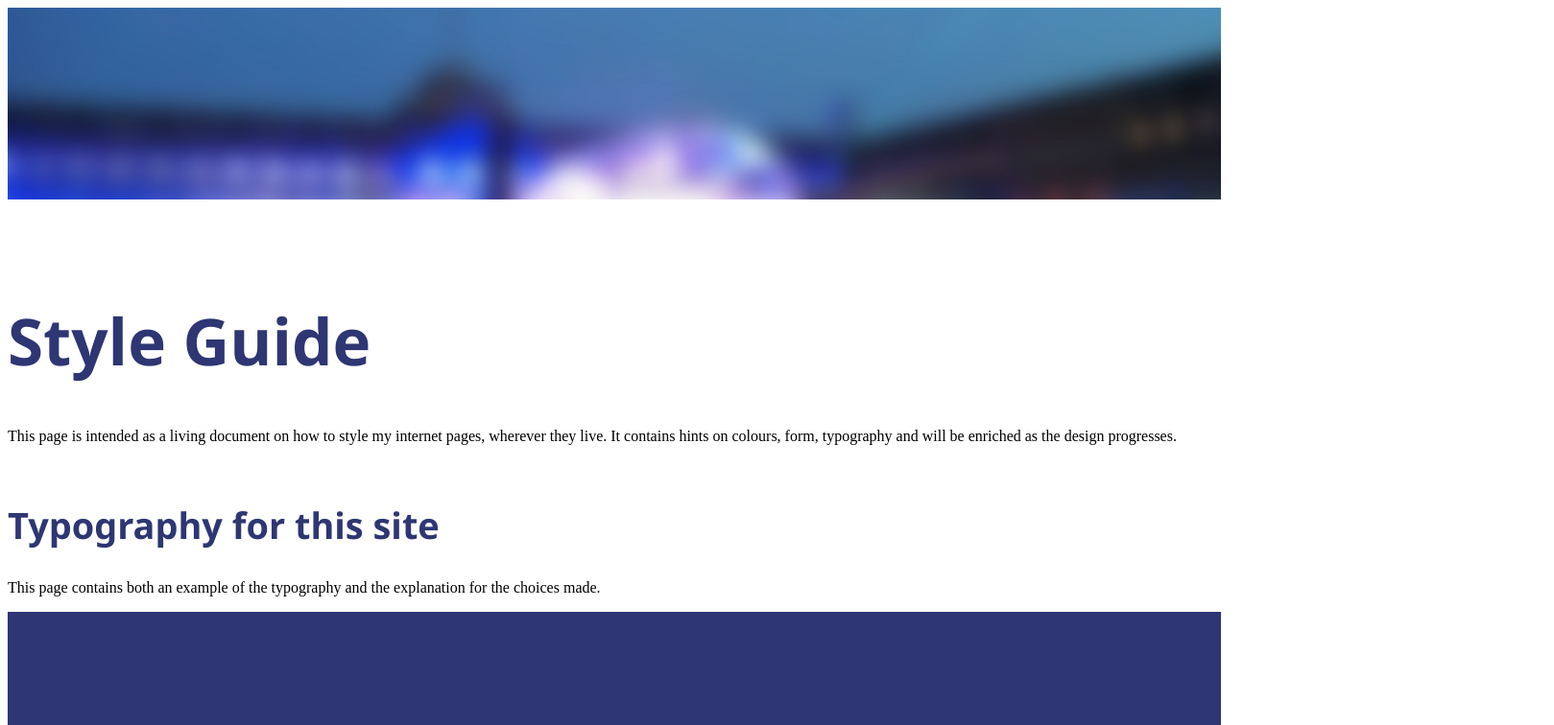
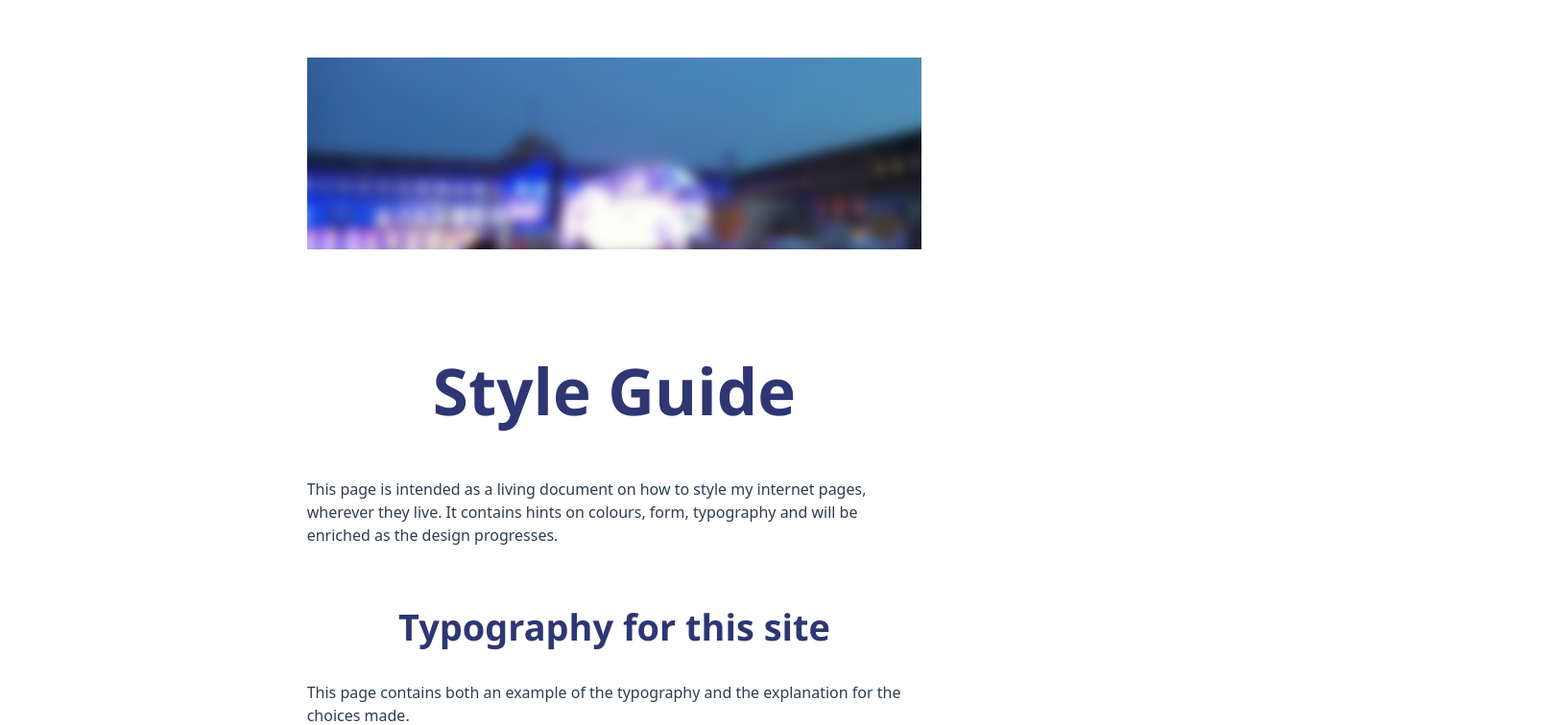
Before and after one commit to rodet/styleguide, a Vue app: page / in a window 1280 px wide. Shown: the top 756 px of the page at 96% size, 1619 px wide, since content can reach past the window. Built offline with nearby package versions, Linux system fonts and the light colour scheme.

Commit message:
Improve typography and content width

```diff
--- a/src/App.vue
+++ b/src/App.vue
@@ -1,12 +1,11 @@
 <template>
-  <div id="app">
+  <div id="app" class="app">
     <div class="banner"></div>
     <div class="content">
       <intro></intro>
       <typography></typography>
-      <!-- TODO Colours -->
+      <colors></colors>
       <layout></layout>
-      <colors></colors>
       <!-- TODO Animations / Illustrations -->
     </div>
     <dark-footer></dark-footer>
@@ -36,17 +35,18 @@ export default {
 
 <style>
 .app {
-  font-family: -apple-system, BlinkMacSystemFont, "Segoe UI", Roboto, Helvetica,
-    Arial, sans-serif;
+  font-family: system-ui, -apple-system, BlinkMacSystemFont, "Segoe UI", Roboto,
+    Helvetica, Arial, sans-serif, "Apple Color Emoji", "Segoe UI Emoji",
+    "Segoe UI Symbol" !important;
   -webkit-font-smoothing: antialiased;
   -moz-osx-font-smoothing: grayscale;
-  font-size: 18px;
+  font-size: 16px;
   line-height: 1.5em;
   text-align: center;
   color: #2c3e50;
   margin: auto;
   margin-top: 60px;
-  max-width: 800px;
+  max-width: 70ch;
   min-height: 100%;
   margin-bottom: -250px;
 }
--- a/src/components/DarkFooter.vue
+++ b/src/components/DarkFooter.vue
@@ -41,13 +41,11 @@ export default {
 }
 
 .dark-footer p {
-  //color: #6b3ee0;
-  color: #ccc;
   color: #d73bb8;
 }
 
 .dark-footer__content {
-  max-width: 800px;
+  max-width: 70ch;
   margin: auto;
 }
 </style>
```
